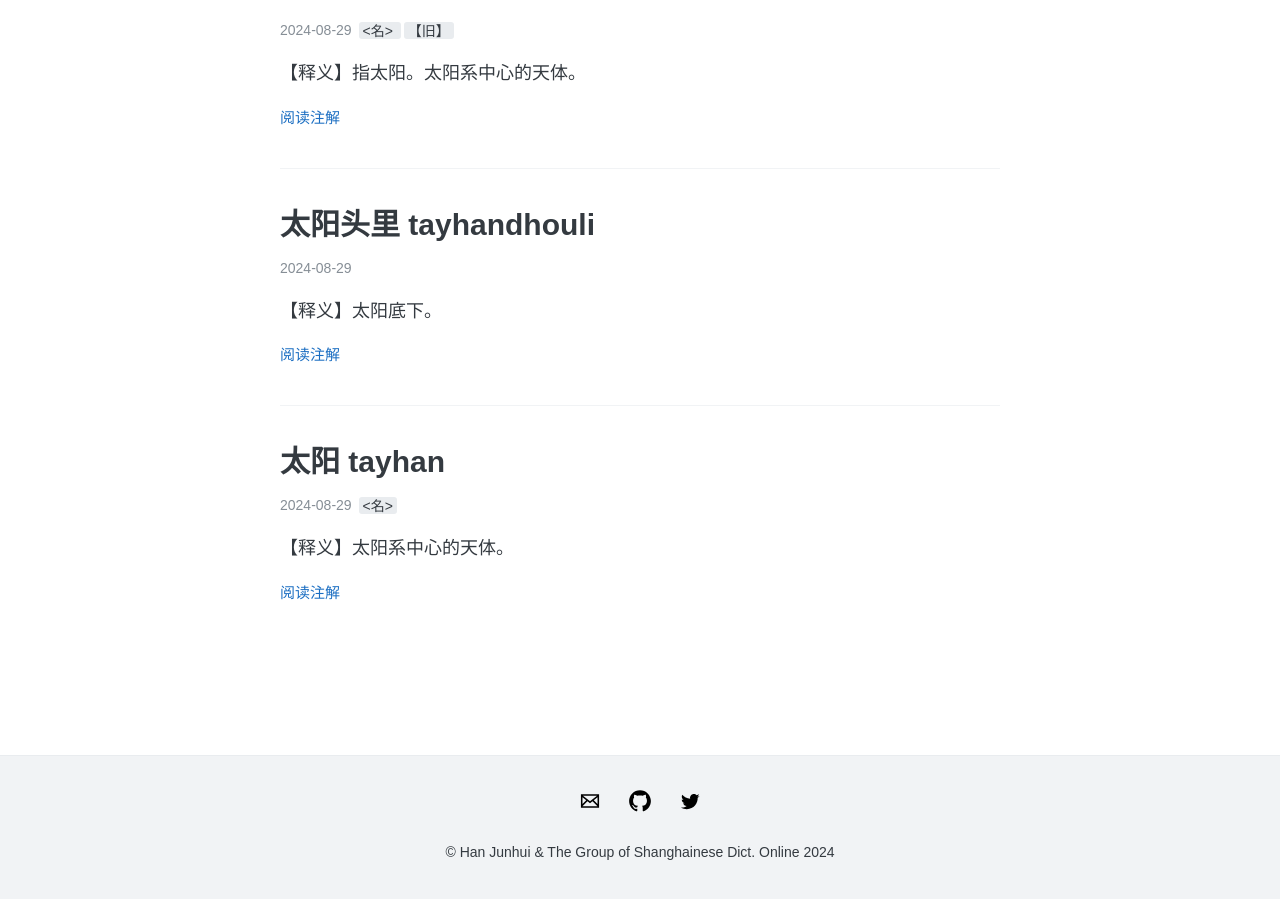
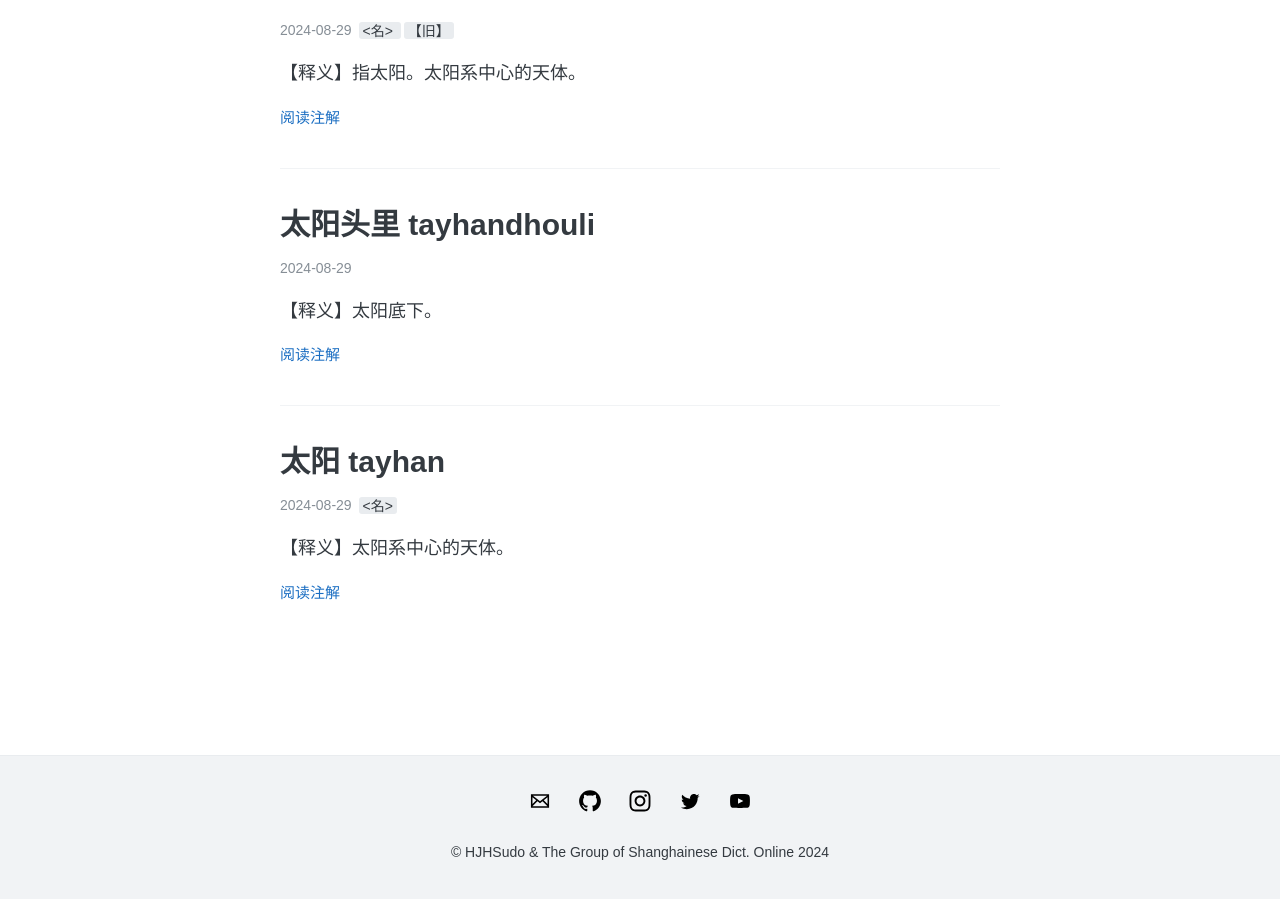
Before and after one commit to hjhsudo/shanghainese, a Jekyll site: the page built from index.html, in a window 1280 px wide and 900 px high, scrolled down 1314 px. Built offline with Jekyll 4.4.1, drawn with Linux system fonts in a browser that asks for light colours; the list of posts is cut into pages by our own code.

Commit message:
2024/11/17/12:45 - Modified the contents.

```diff
--- a/_config.yml
+++ b/_config.yml
@@ -47,17 +47,17 @@ footer-links:
   flickr:
   github: hjhsudo
   googleplus: # anything in your profile username that comes after plus.google.com/
-  instagram:
+  instagram: hjhsudo
   linkedin:
   pinterest:
   rss: # just type anything here for a working RSS icon
   stackoverflow: # your stackoverflow profile, e.g. "users/50476/bart-kiers"
   tumblr: # https://<username>.tumblr.com
-  twitter: HJHWhomYouLoved
-  youtube: # channel/<your_long_string> or user/<user-name>
+  twitter: hjhsudo
+  youtube: hjhsudo # channel/<your_long_string> or user/<user-name>
 
 # Text under the icons in footer
-footer-text: © Han Junhui & The Group of Shanghainese Dict. Online 2024
+footer-text: © HJHSudo & The Group of Shanghainese Dict. Online 2024
 
 # Enter your Disqus shortname (not your username) to enable commenting on posts
 # You can find your shortname on the Settings page of your Disqus account
```
Also changed, not shown: images/tx.jpg.
